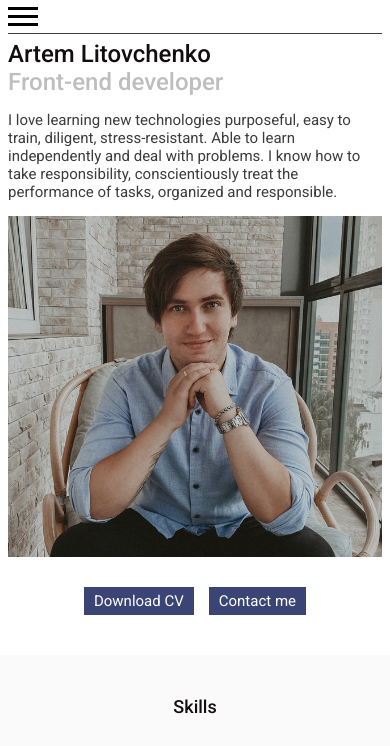
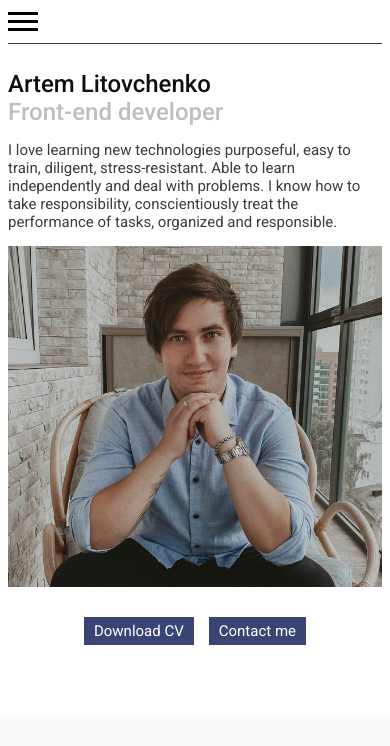
Before and after one commit to ImennoArtemiy/CV, a plain HTML site: page index.html in a window 390 px wide. Shown: the top 746 px of the page. Drawn offline with Linux system fonts and the light colour scheme.

Commit message:
fixed paddings

```diff
--- a/style/style.css
+++ b/style/style.css
@@ -371,7 +371,7 @@ header {
 
 .contact-links a {
 
-    margin-right: 5px;
+    margin-right: 15px;
 }
 
 .contact-link-img {
@@ -628,7 +628,7 @@ header {
 
     .burger-wrapper {
         border-bottom: 1px solid #3D3B3C;
-        padding: 15px 0;
+        padding: 20px 0;
     }
 
     .burger-menu {
@@ -698,7 +698,7 @@ header {
     }
 
     .about {
-        padding: 0;
+        padding: 30px 0;
     }
 
     .skills-card {
```
